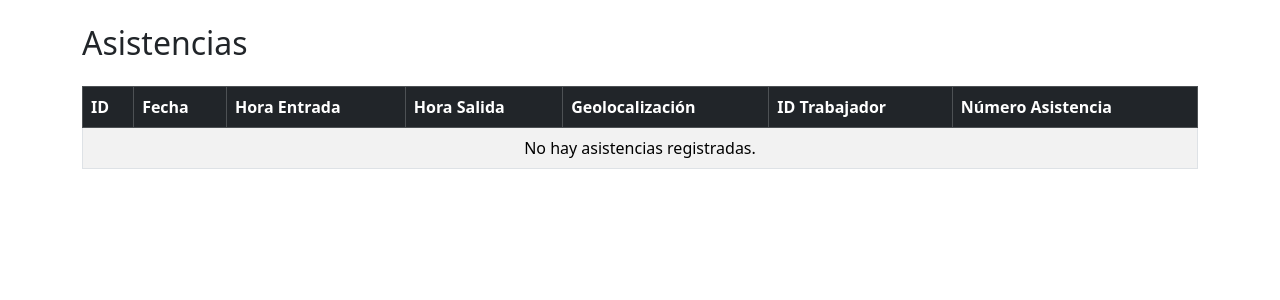
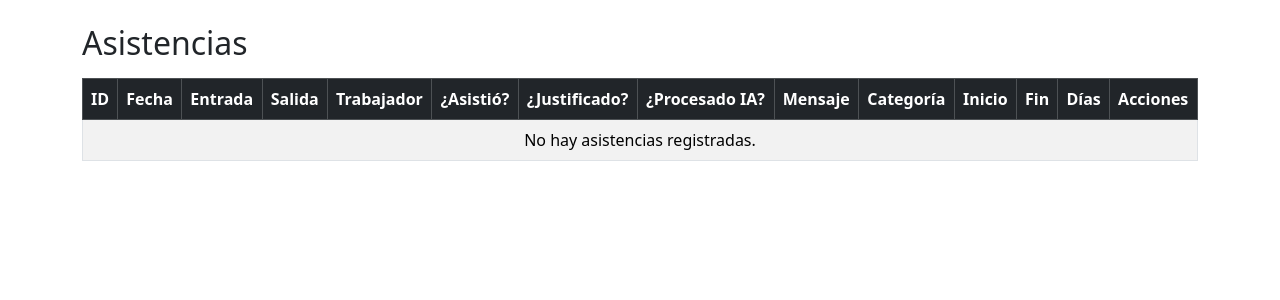
Before and after one commit to L52103/appEscritorioControl, a Flask app: page /asistencias in a window 1280 px wide. Shown: the part 56-356 px from the top of the page. Run offline with Flask 3, Linux system fonts and the light colour scheme; data that the repository does not hold is empty; some libraries are stand-ins or nearby versions.

Commit message:
implementación IA y mejoras en el sistema de asistencias

```diff
--- a/routes/asistencia.py
+++ b/routes/asistencia.py
@@ -1,14 +1,191 @@
-from flask import Blueprint, render_template
+from flask import Blueprint, render_template, redirect, url_for, flash
 from db import get_connection
+from gpt4all import GPT4All
+from datetime import datetime, date, timedelta
+import threading
+import re
 
 asistencia_bp = Blueprint("asistencia", __name__, template_folder="../templates")
 
+# _________________ Modulo IA _________________
+_model = None
+_model_lock = threading.Lock()
+
+def get_model():
+    global _model
+    if _model is None:
+        with _model_lock:
+            if _model is None:
+                _model = GPT4All("mistral-7b-instruct-v0.1.Q4_0.gguf", device="cpu")
+    return _model
+
+def resumir_mensaje(mensaje: str) -> str:
+
+    model = get_model()
+    prompt = f"""
+    eres un administrador que debe describir de la mejor manera la inasistencia de un empleado, Resume de forma breve y clara este mensaje en ESPAÑOL para usarlo como motivo en una tabla de inasistencias,
+    corrigiendo errores ortográficos y manteniendo el contexto: "{mensaje}".
+    Solo responde con el texto resumido en español, sin explicaciones, y omite groserías si las hay, no coloques comillas y de ser posible resume el texto inicial para hacerlo mas simple sin perder contexto.
+    """
+    with _model_lock:
+        with model.chat_session():
+            out = model.generate(prompt, max_tokens=50, temp=0.0)
+    out = (out or "").strip()
+    return out or "Inasistencia sin justificar por parte del trabajador."
+
+def detectar_categoria(mensaje_resumido: str) -> str:
+    m = (mensaje_resumido or "").lower()
+    if any(x in m for x in ['accidente', 'choque', 'lesión', 'lesion','herida', 'golpe', 'corte', 'caida']):
+        return 'accidente'
+    if any(x in m for x in ['médico', 'medico','medica', 'hospital', 'doctor', 'licencia', 'medicamento', 'inyección', 'vacuna', 'médica']):
+        return 'medico'
+    if any(x in m for x in ['familiar', 'familia', 'compromiso familiar', 'duelo','padre', 'madre', 'hermano', 'hermana', 'hijo', 'hija', 'abuelo', 'abuela' ]):
+        return 'asunto familiar'
+    if any(x in m for x in ['personal', 'asunto personal', 'trámite', 'tramite', 'permiso', 'problema']):
+        return 'asunto personal'
+    return 'otros'
+
+NUMEROS_PALABRA = {
+    "un": 1, "uno": 1, "dos": 2, "tres": 3, "cuatro": 4, "cinco": 5,
+    "seis": 6, "siete": 7, "ocho": 8, "nueve": 9, "diez": 10
+}
+
+def extraer_fechas(mensaje: str, anio_por_defecto: int):
+    fechas_txt = re.findall(r'(\d{1,2}/\d{1,2}(?:/\d{2,4})?)', mensaje or "")
+    fechas = []
+    for f in fechas_txt:
+        try:
+            if len(f.split('/')) == 2:
+                f = f"{f}/{anio_por_defecto}"
+            fechas.append(datetime.strptime(f, "%d/%m/%Y").date())
+        except Exception:
+            continue
+    return fechas
+
+def extraer_dias(mensaje: str):
+    msg = (mensaje or "").lower()
+    m = re.search(r'(\d+)\s*d[ií]as?', msg)
+    if m:
+        return int(m.group(1))
+    for palabra, valor in NUMEROS_PALABRA.items():
+        if re.search(rf'\b{palabra}\s*d[ií]as?\b', msg):
+            return valor
+    return None
+
+def calcular_rango(mensaje: str, fecha_dialogo: date):
+    fechas = extraer_fechas(mensaje, fecha_dialogo.year)
+    dias = extraer_dias(mensaje)
+
+    if len(fechas) >= 2:
+        f1, f2 = fechas[0], fechas[1]
+        if f2 < f1:
+            f1, f2 = f2, f1
+        dur = (f2 - f1).days + 1
+        return f1, f2, dur
+
+    if len(fechas) == 1:
+        f = fechas[0]
+        return f, f, 1
+
+    if dias and dias > 0:
+        ini = fecha_dialogo
+        fin = fecha_dialogo + timedelta(days=dias - 1)
+        return ini, fin, dias
+
+    return fecha_dialogo, fecha_dialogo, 1
+
+# _________________ Lista _________________
 @asistencia_bp.route("/asistencias", methods=["GET"])
 def listar_asistencias():
     conn = get_connection()
     cur = conn.cursor()
-    cur.execute("SELECT * FROM asistencia")
+    cur.execute("""
+        SELECT
+            a.id,
+            a.fecha,
+            a.hora_entrada,
+            a.hora_salida,
+            a.trabajador_id,
+            TRIM(CONCAT_WS(' ', t.nombre, t.apellido)) AS trabajador_nombre,
+
+            a.is_asistencia,
+            a.justificado,
+            a.procesado_ia,
+
+            COALESCE(a.mensaje, '') AS mensaje_texto,
+            COALESCE(a.categoria, '') AS categoria,
+            a.fecha_inicio_inasistencia,
+            a.fecha_fin_inasistencia,
+            a.duracion_dias
+        FROM asistencia a
+        LEFT JOIN trabajador t ON t.id = a.trabajador_id
+        ORDER BY a.fecha DESC, a.id DESC;
+    """)
     asistencias = cur.fetchall()
-    cur.close()
-    conn.close()
+    cur.close(); conn.close()
     return render_template("asistencia/lista.html", asistencias=asistencias)
+
+
+
+# _________________ Procesamiento _________________
+@asistencia_bp.route("/asistencias/<int:asistencia_id>/procesar", methods=["POST"])
+def procesar_asistencia(asistencia_id):
+    conn = get_connection()
+    cur = conn.cursor()
+    try:
+        cur.execute("""
+            SELECT id, fecha, is_asistencia, justificado, procesado_ia, COALESCE(mensaje, ''), trabajador_id
+            FROM asistencia
+            WHERE id = %s
+            FOR UPDATE;
+        """, (asistencia_id,))
+        row = cur.fetchone()
+        if not row:
+            flash("Asistencia no encontrada.", "warning")
+            conn.rollback()
+            return redirect(url_for("asistencia.listar_asistencias"))
+
+        _id, fecha_reg, is_asistencia, justificado, procesado_ia, mensaje_actual, trabajador_id = row
+
+        if is_asistencia:
+            flash("No se procesa: es un registro de asistencia (no inasistencia).", "info")
+            conn.rollback()
+            return redirect(url_for("asistencia.listar_asistencias"))
+
+        if procesado_ia:
+            flash("Ya fue procesado por IA.", "info")
+            conn.rollback()
+            return redirect(url_for("asistencia.listar_asistencias"))
+
+        if not justificado:
+            mensaje_proc = "Inasistencia sin justificar por parte del trabajador."
+            categoria = "otros"
+            ini, fin, dur = fecha_reg, fecha_reg, 1
+        else:
+            mensaje_proc = resumir_mensaje(mensaje_actual or "")
+            categoria   = detectar_categoria(mensaje_proc)
+            ini, fin, dur = calcular_rango(mensaje_actual or mensaje_proc, fecha_dialogo=fecha_reg)
+
+        cur.execute("""
+            UPDATE asistencia
+            SET mensaje = %s,
+                categoria = %s,
+                fecha_inicio_inasistencia = %s,
+                fecha_fin_inasistencia    = %s,
+                duracion_dias             = %s,
+                procesado_ia              = TRUE
+            WHERE id = %s;
+        """, (mensaje_proc, categoria, ini, fin, dur, asistencia_id))
+
+        conn.commit()
+        flash("Asistencia procesada con IA y métricas registradas.", "success")
+
+    except Exception as e:
+        try: conn.rollback()
+        except Exception: pass
+        flash(f"Error al procesar: {e}", "danger")
+    finally:
+        try: cur.close(); conn.close()
+        except Exception: pass
+
+    return redirect(url_for("asistencia.listar_asistencias"))
--- a/templates/asistencia/lista.html
+++ b/templates/asistencia/lista.html
@@ -10,15 +10,8 @@
   <nav class="navbar navbar-expand-lg navbar-dark bg-primary mb-4">
     <div class="container">
       <a class="navbar-brand" href="{{ url_for('index') }}">CRUD Flask</a>
-      <button
-        class="navbar-toggler"
-        type="button"
-        data-bs-toggle="collapse"
-        data-bs-target="#navbarNav"
-        aria-controls="navbarNav"
-        aria-expanded="false"
-        aria-label="Toggle navigation"
-      >
+      <button class="navbar-toggler" type="button" data-bs-toggle="collapse" data-bs-target="#navbarNav"
+              aria-controls="navbarNav" aria-expanded="false" aria-label="Toggle navigation">
         <span class="navbar-toggler-icon"></span>
       </button>
       <div class="collapse navbar-collapse" id="navbarNav">
@@ -35,38 +28,111 @@
   </nav>
 
   <main class="container mt-4">
-    <h2 class="mb-4">Asistencias</h2>
+    {% with messages = get_flashed_messages(with_categories=true) %}
+      {% if messages %}
+        <div class="mb-3">
+          {% for category, message in messages %}
+            <div class="alert alert-{{ category }} alert-dismissible fade show" role="alert">
+              {{ message }}
+              <button type="button" class="btn-close" data-bs-dismiss="alert" aria-label="Close"></button>
+            </div>
+          {% endfor %}
+        </div>
+      {% endif %}
+    {% endwith %}
 
+    <h2 class="mb-3">Asistencias</h2>
+
+    <div class="table-responsive">
       <table class="table table-striped table-bordered align-middle">
         <thead class="table-dark">
           <tr>
             <th>ID</th>
             <th>Fecha</th>
-          <th>Hora Entrada</th>
-          <th>Hora Salida</th>
-          <th>Geolocalización</th>
-          <th>ID Trabajador</th>
-          <th>Número Asistencia</th>
+            <th>Entrada</th>
+            <th>Salida</th>
+            <th>Trabajador</th>
+
+            <th>¿Asistió?</th>
+            <th>¿Justificado?</th>
+            <th>¿Procesado IA?</th>
+
+            <th>Mensaje</th>
+            <th>Categoría</th>
+            <th>Inicio</th>
+            <th>Fin</th>
+            <th>Días</th>
+
+            <th>Acciones</th>
           </tr>
         </thead>
         <tbody>
-        {% for asistencia in asistencias %}
+          {% for a in asistencias %}
+          {# indices:
+             0:id,1:fecha,2:hora_entrada,3:hora_salida,
+             4:trabajador_id,5:trabajador_nombre,
+             6:is_asistencia,7:justificado,8:procesado_ia,
+             9:mensaje_texto,10:categoria,11:fecha_inicio,12:fecha_fin,13:duracion_dias
+          #}
           <tr>
-          <td>{{ asistencia[0] }}</td>
-          <td>{{ asistencia[1] }}</td>
-          <td>{{ asistencia[2] }}</td>
-          <td>{{ asistencia[3] }}</td>
-          <td>{{ asistencia[4] }}</td>
-          <td>{{ asistencia[5] }}</td>
-          <td>{{ asistencia[6] }}</td>
+            <td>{{ a[0] }}</td>
+            <td>{{ a[1] }}</td>
+            <td>{{ a[2] }}</td>
+            <td>{{ a[3] }}</td>
+
+            <td>
+              [{{ a[4] }}] {{ a[5] or '—' }}
+            </td>
+
+            <td>
+              {% if a[6] %}
+                <span class="badge text-bg-success">Sí</span>
+              {% else %}
+                <span class="badge text-bg-danger">No</span>
+              {% endif %}
+            </td>
+            <td>
+              {% if a[7] %}
+                <span class="badge text-bg-primary">Sí</span>
+              {% else %}
+                <span class="badge text-bg-warning">No</span>
+              {% endif %}
+            </td>
+            <td>
+              {% if a[8] %}
+                <span class="badge text-bg-success">Sí</span>
+              {% else %}
+                <span class="badge text-bg-secondary">No</span>
+              {% endif %}
+            </td>
+
+            <td style="max-width: 320px;">
+              <div class="text-truncate" title="{{ a[9] or '' }}">{{ a[9] or '—' }}</div>
+            </td>
+            <td>{{ a[10] or '—' }}</td>
+            <td>{{ a[11] or '—' }}</td>
+            <td>{{ a[12] or '—' }}</td>
+            <td>{{ a[13] or '—' }}</td>
+
+            <td class="text-nowrap">
+              {% if not a[6] and not a[8] %}
+                <form action="{{ url_for('asistencia.procesar_asistencia', asistencia_id=a[0]) }}"
+                      method="POST" class="d-inline">
+                  <button type="submit" class="btn btn-sm btn-outline-primary">Procesar</button>
+                </form>
+              {% else %}
+                <button class="btn btn-sm btn-outline-secondary" disabled>Procesar</button>
+              {% endif %}
+            </td>
           </tr>
           {% else %}
           <tr>
-          <td colspan="7" class="text-center">No hay asistencias registradas.</td>
+            <td colspan="14" class="text-center">No hay asistencias registradas.</td>
           </tr>
           {% endfor %}
         </tbody>
       </table>
+    </div>
   </main>
 
   <script src="https://cdn.jsdelivr.net/npm/bootstrap@5.3.3/dist/js/bootstrap.bundle.min.js"></script>
```
Also changed, not shown: MiApiLogin/function_app.py (+160 -2 lines). Lines whose indentation alone changed are shown as unchanged.
